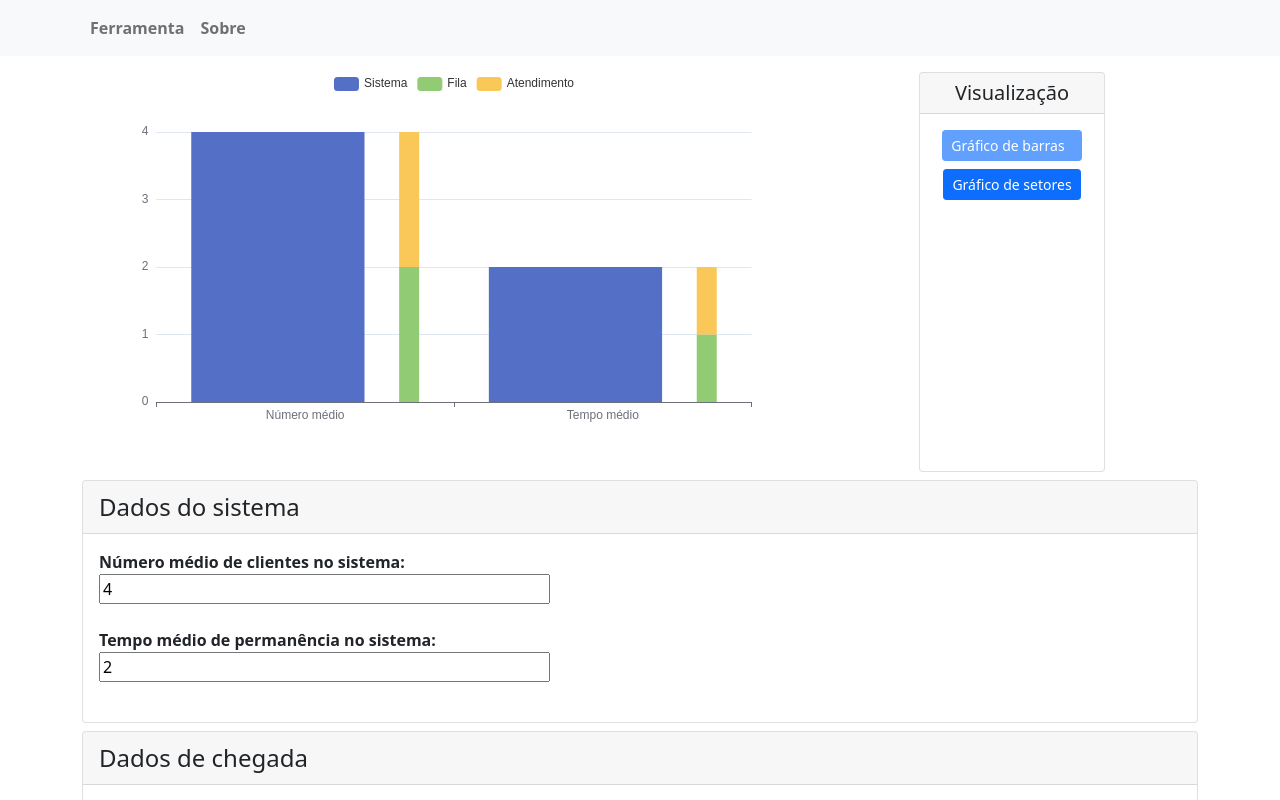
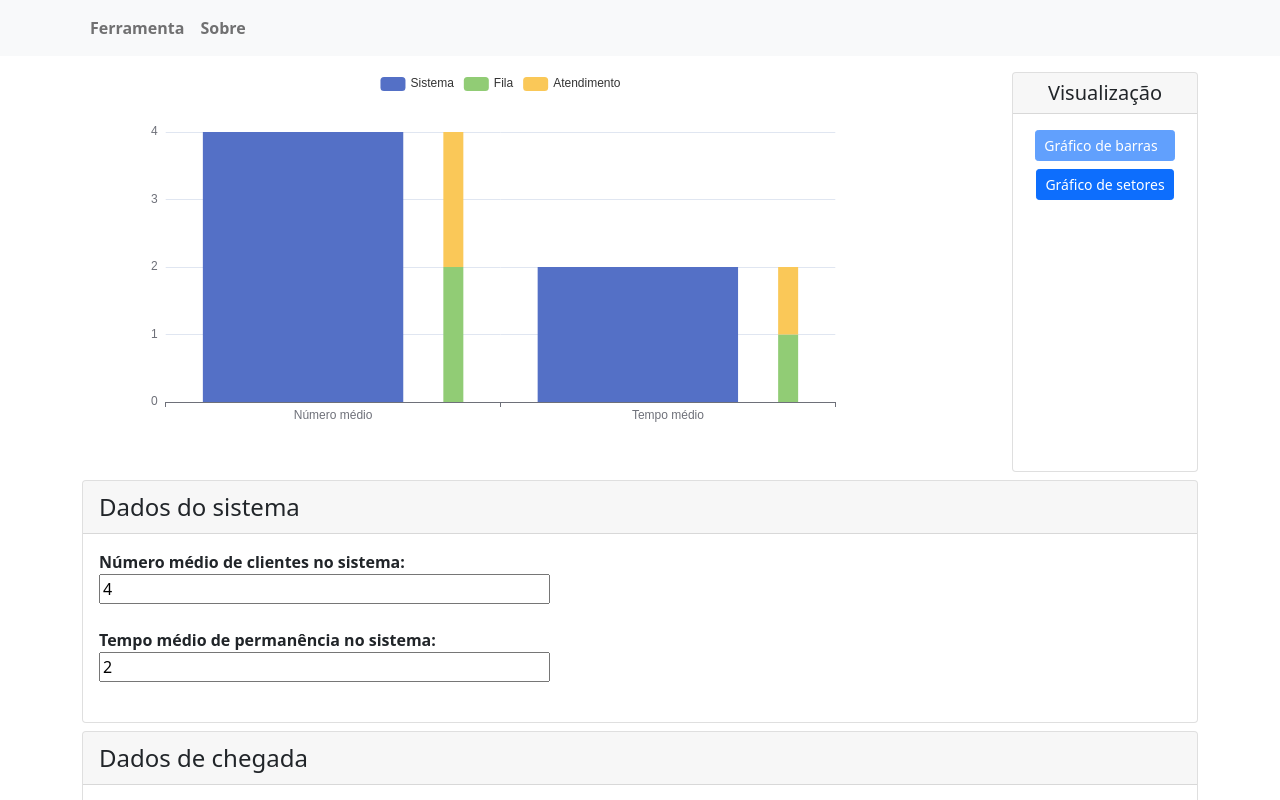
Before and after one commit to Kevin-S-Soares/Projeto-S6-T34, a React (Create React App) app: page / in a window 1280 px wide. Shown: the top 800 px of the page. Built offline with nearby package versions, Linux system fonts and the light colour scheme.

Commit message:
Corrigido bug de aparencia.

```diff
--- a/src/stateful/Chart.css
+++ b/src/stateful/Chart.css
@@ -1,4 +1,3 @@
 .chart {
-    width: 744px;
     height: 400px;
 }
```
Also changed, not shown: todo.txt.
